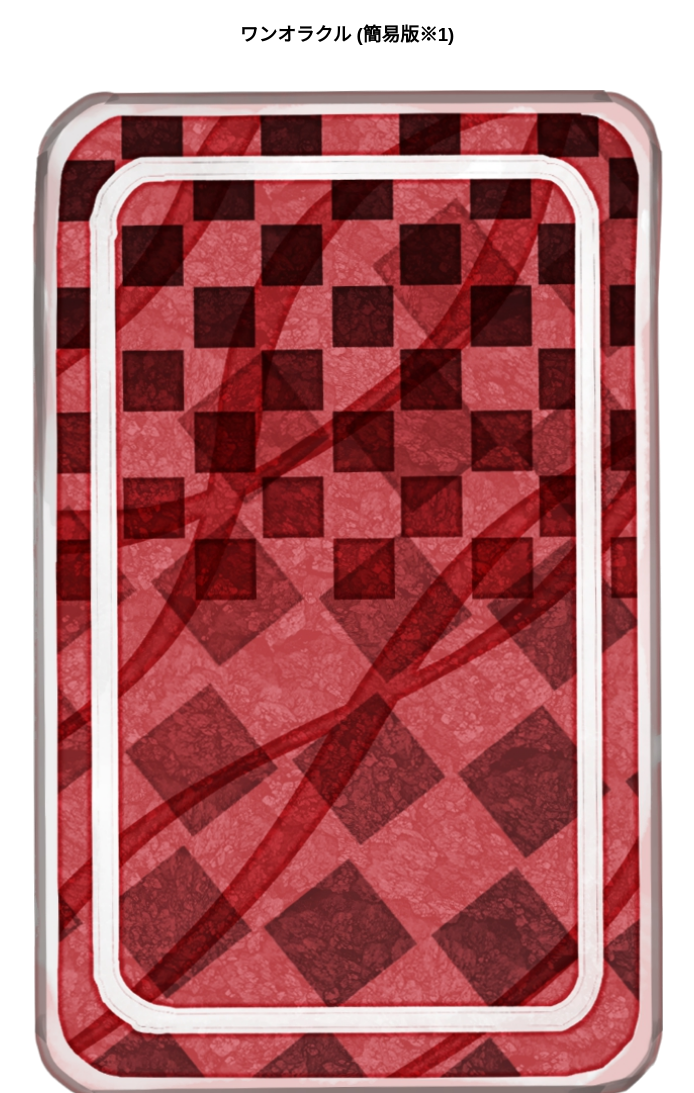
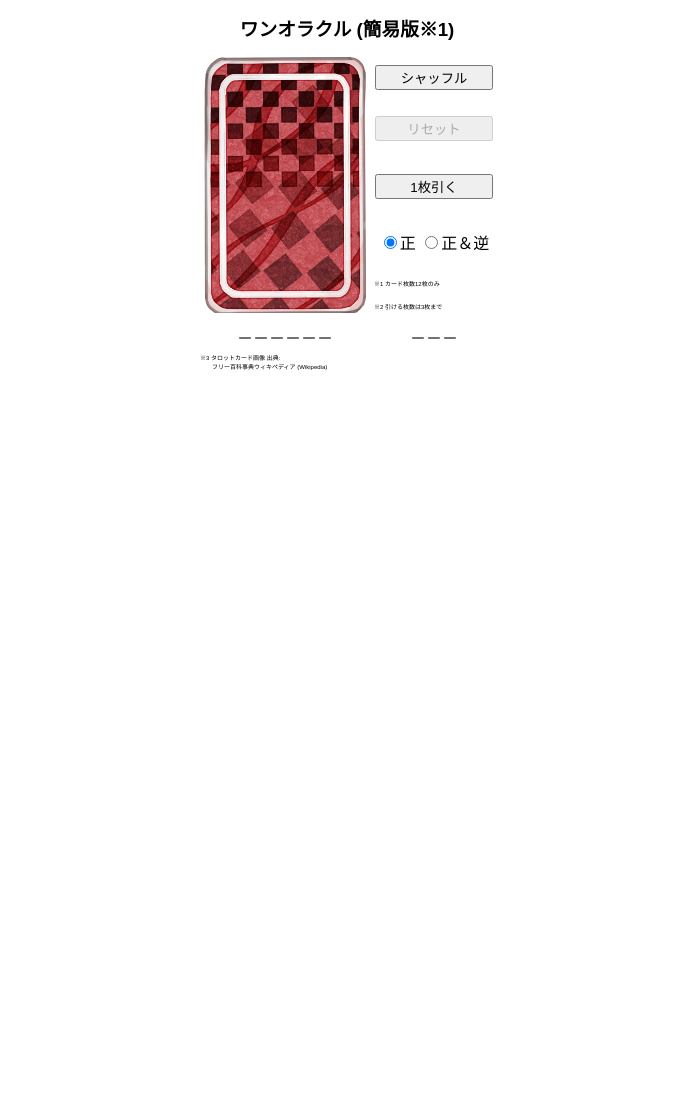
Before and after one commit to raster-Q/tarot_oneoracle_01, a website built with Parcel: page index.html in a window 1280 px wide. Shown: the top 1093 px of the page, without its empty margins (293-987 px from the left). After the commit the page ends 800 px from the top, so only its background shows below. Built offline with nearby package versions, Linux system fonts and the light colour scheme.

Commit message:
全体の配置を変更、table他

```diff
--- a/index.html
+++ b/index.html
@@ -7,49 +7,70 @@
   </head>
 
   <body>
-    <h3>ワンオラクル (簡易版※1)</h3>
-
-    <div id="cardImg"></div>
-
-    <table id="result" align="center" border="0">
+    <div>
+      <table align="center" border="0" width="100%" class="wide">
         <tr>
-        <td id="cardPosition" width="60"></td>
-        <td id="cardName"></td>
+          <td colspan="2"><h3>ワンオラクル (簡易版※1)</h3></td>
         </tr>
-    </table>
-    <br />
-
-    <div>
-      <form name="selectPosition">
-        <input type="radio" name="positions" value="0" checked />正位置のみ
-        <input type="radio" name="positions" value="1" />逆位置あり
-      </form>
-
-      <div>
-        <button type="button" name="shuffleButton" id="shuffleButton" value="1">
+        <tr>
+          <td rowspan="10" id="cardImg"></td>
+          <td width="120px">
+            <button
+              type="button"
+              name="shuffleButton"
+              id="shuffleButton"
+              value="1"
+            >
               シャッフル
             </button>
+          </td>
+        </tr>
+        <tr>
+          <td>
+            <button id="resetButton" value="1">
+              リセット
+            </button>
+          </td>
+        </tr>
+        <tr>
+          <td></td>
+        </tr>
+        <tr>
+          <td>
             <button id="dealButton" value="1">
               1枚引く
             </button>
-        <button id="resetButton" value="1">
-          リセット
-        </button>
-      </div>
-
-      <div>
-        <table border="0" width="80%" align="center">
+          </td>
+        </tr>
+        <tr>
+          <td></td>
+        </tr>
+        <tr>
+          <td>
+            <form name="selectPosition">
+              <input type="radio" name="positions" value="0" checked />正
+              <input type="radio" name="positions" value="1" />正＆逆
+            </form>
+          </td>
+        </tr>
+        <tr>
+          <td></td>
+        </tr>
         <tr>
           <td class="notes" id="notes1"></td>
         </tr>
         <tr>
           <td class="notes" id="notes2"></td>
         </tr>
+        <td></td>
         <tr>
-            <td class="notes" id="notes3"></td>
+          <td id="cardName"></td>
+          <td id="cardPosition"></td>
+        </tr>
+        <tr>
+          <td colspan="2" class="notes" id="notes3"></td>
         </tr>
       </table>
-      </div>
     </div>
 
     <script src="src/index.js"></script>
--- a/src/index.js
+++ b/src/index.js
@@ -3,7 +3,7 @@
 
   ////////ここから/////////////////
 
-  //------関数定義-------------
+  //------関数定義------------//
   //---シャッフル用関数
   function shuffle(arr) {
     let n = arr.length;
@@ -16,27 +16,30 @@
       arr[i] = temp;
     }
     return arr;
-  }
-  //---ここまで、シャッフル用関数
-  //------関数、ここまで--------
+  } //---ここまで、シャッフル用関数
+  //------関数、ここまで--------//
 
-  //------変数定義-------------
-  //---DOM操作関連
+  //------DOM操作定義----------//
+  //---HTML操作
   const cardImg = document.getElementById("cardImg"); //カード画像表示
   const cardPosition = document.getElementById("cardPosition"); //正逆表示
   const cardName = document.getElementById("cardName"); //カード名表示
-  const notes1 = document.getElementById("notes1");
-  const notes2 = document.getElementById("notes2");
-  const notes3 = document.getElementById("notes3");
+  const notes1 = document.getElementById("notes1"); //※1用
+  const notes2 = document.getElementById("notes2"); //※2用
+  const notes3 = document.getElementById("notes3"); //※3用
   //---ボタン関連
+
   const selectRadio = document.forms.selectPosition; //正逆ラジオボタン
   const shuffleButton = document.getElementById("shuffleButton"); //シャッフルボタン
   const dealButton = document.getElementById("dealButton"); //1枚引くボタン
-  const resetButton = document.getElementById("resetButton"); //リセットボタン
+  const resetButton = document.getElementById("resetButton"); //リセットボタン //---カードデータ2次元配列 //-★ ca(ad) + c ★
 
-  //---カードデータ関連
+  //------DOM操作、ここまで------//
+
+  //------配列定義--------------//
+  //---カードデータ2次元配列
+  //-★ c(ard) + c ★
   const cac = [
-    //★ ca(ad) + c ★ //カードデータ格納配列
     { img: "d/de/RWS_Tarot_01_Magician.jpg", name: "魔術師" },
     { img: "d/d7/RWS_Tarot_13_Death.jpg", name: "死神" },
     { img: "d/db/RWS_Tarot_17_Star.jpg", name: "星" },
@@ -51,18 +54,31 @@
     { img: "3/33/Swords14.jpg", name: "ソードK" }
   ];
 
-  //---正逆関連
-  const dicePosition = [0, 1];
-  let resultPosition = 0; //正逆結果
+  //---正逆2次元配列
+  //-★ pos(ition) + p ★
   const posp = [
-    //★ pos(ition) + p ★ //正逆格納配列
     { position: 0, word: "正位置", disp: "right" },
     { position: 1, word: "逆位置", disp: "reverse" }
   ];
 
-  //---各種変数
-  let arrNums = []; //シャッフル完了数字格納
-  let resultCard = 0; //1枚引き結果
+  //------配列、ここまで----------------//
+
+  //------オブジェクト定義--------------//
+  //---ダイス連想配列
+  const dice = {
+    tarot: [],
+    position: [0, 1]
+  };
+
+  //---出目（ダイス）格納
+  const result = {
+    tarot: null,
+    position: null
+  };
+
+  //------オブジェクト、ここまで---------//
+
+  //------各種変数
   let nn = 0; //引いた枚数
 
   //------変数、ここまで--------
@@ -71,15 +87,16 @@
   function reset() {
     cardImg.innerHTML = `<img src="./image/card_ura_01.png" id="back" />`;
     cardPosition.innerText = `－－－`;
-    cardName.innerText = `－－－－－－－`;
-    arrNums = [...Array(cac.length).keys()];
-    shuffle(arrNums);
-    notes1.textContent = `　　※1 大、小アルカナ${arrNums.length}枚のみ`;
-    notes2.textContent = `　　※2 引ける枚数は3枚まで`;
-    notes3.innerHTML = `　　※3 出典: フリー百科事典ウィキペディア<br>　　(Wikipedia)`;
+    cardName.innerText = `－－－－－－`;
+    dice.tarot = [...Array(cac.length).keys()]; //タロットの使用枚数を配列に取得
+    shuffle(dice.tarot);
+    notes1.textContent = `※1 カード枚数${dice.tarot.length}枚のみ`;
+    notes2.textContent = `※2 引ける枚数は3枚まで`;
+    notes3.innerHTML = `※3 タロットカード画像 出典:<br>　　フリー百科事典ウィキペディア (Wikipedia)`;
     nn = 0; //タロットを引いた枚数、0枚にリセット
-    shuffleButton.disabled = false;
-    dealButton.disabled = false;
+    shuffleButton.disabled = false; //シャッフルは、押せるように
+    resetButton.disabled = true; //リセットは、押せるように
+    dealButton.disabled = false; //1枚引くは、押せるように
   }
   reset();
   ////////初期配置、ここまで////////////////////////////////////////
@@ -89,34 +106,41 @@
   shuffleButton.addEventListener(
     "click",
     () => {
-      shuffle(arrNums);
-      cardImg.innerHTML = `<img src="./image/card_ura_01.png" id="back" class="keyframe0 animation" />`;
-      console.log(arrNums);
+      shuffle(dice.tarot);
+      cardImg.innerHTML = `<img src="./image/card_ura_01.png" alt="カードの裏" id="back" class="keyframe0 animation" />`;
     },
     false
-  );
+  ); //class追加により、cssによる画像のアニメーションを実現
 
   //---1枚引くボタン、イベント
   dealButton.addEventListener(
     "click",
     () => {
-      resultCard = arrNums.pop();
-      console.log(resultCard);
+      result.card = dice.tarot.pop(); //ダイスから1枚pop
 
       if (selectRadio.positions.value === "0") {
-        resultPosition = 0;
+        //ラジオボタンの判定
+        result.position = 0; //正位置のみ
       } else {
-        shuffle(dicePosition);
-        resultPosition = dicePosition[0];
+        shuffle(dice.position); //逆位置ありの場合のダイス判定
+        result.position = dice.position[0];
       }
 
-      cardImg.innerHTML = `<img src="https://upload.wikimedia.org/wikipedia/commons/${cac[resultCard].img}" id="${posp[resultPosition].disp}"></img>`;
-      cardName.innerHTML = `${cac[resultCard].name}`;
-      cardPosition.innerHTML = `${posp[resultPosition].word}`;
+      cardImg.innerHTML = `<img src="https://upload.wikimedia.org/wikipedia/commons/${
+        cac[result.card].img
+      }" id="${posp[result.position].disp}" alt="${
+        cac[result.card].name
+      }" ></img>`;
+
+      cardName.innerHTML = `${cac[result.card].name}`;
+      cardPosition.innerHTML = `${posp[result.position].word}`;
       shuffleButton.disabled = true;
-      nn++;
+
+      nn++; //何枚引いたかのカウント
       if (nn >= 3) {
         dealButton.disabled = true;
+      } else {
+        resetButton.disabled = false;
       }
     },
     false
--- a/src/styles.css
+++ b/src/styles.css
@@ -3,19 +3,34 @@ body {
   text-align: center;
 }
 
+h3 {
+  margin-top: 1%;
+  margin-bottom: 3%;
+}
+
+button {
+  width: 118px;
+}
+
+.wide {
+  margin: auto;
+  max-width: 300px;
+  min-width: 240px;
+}
+
 #back {
-  width: 50%;
+  width: 95%;
   padding: 2%;
   transform: scale(1, 1);
 }
 
 #right {
-  width: 50%;
+  width: 95%;
   transform: scale(1, 0.9);
 }
 
 #reverse {
-  width: 50%;
+  width: 95%;
   transform: scale(-1, -0.9);
 }
 
```
Lines whose indentation alone changed are shown as unchanged.
